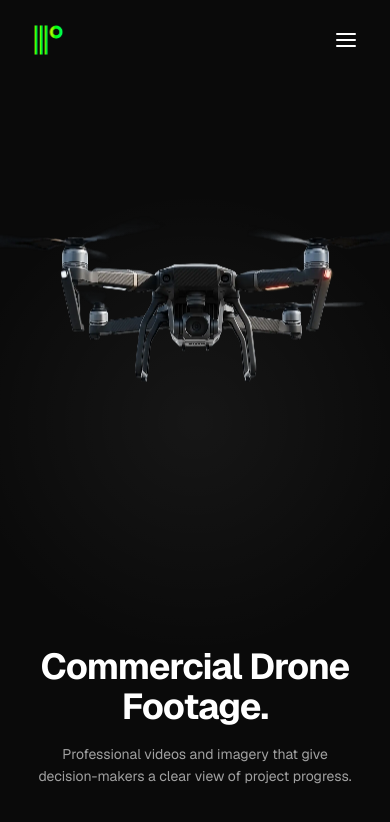
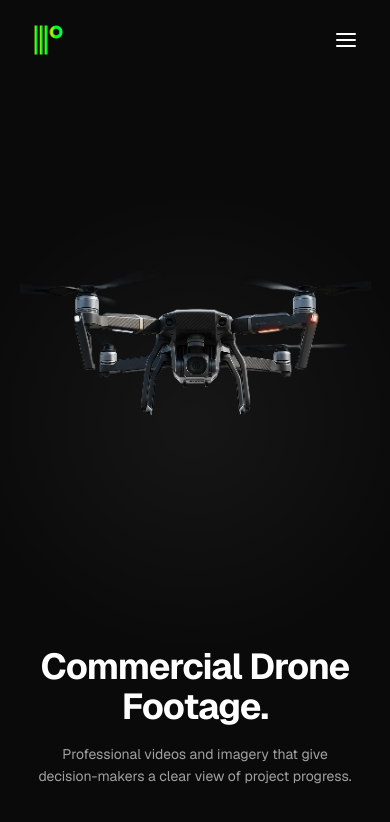
Before and after one commit to kasimhusain429/drone, a Next.js app: page / in a window 390 px wide. Shown: the top 822 px of the page. Built offline with nearby package versions, Linux system fonts and the light colour scheme.

Commit message:
feat: create home page with GSAP scroll-triggered animations and section components

```diff
--- a/app/page.tsx
+++ b/app/page.tsx
@@ -203,7 +203,7 @@ export default function Home() {
       });
 
       // 1. Initial State
-      gsap.set(canvasWrapperRef.current, { x: 0, y: '-15vh', scale: 1.0, opacity: 1 });
+      gsap.set(canvasWrapperRef.current, { x: 0, y: '-10vh', scale: 0.9, opacity: 1 });
 
       gsap.to(heroRef.current, {
         scrollTrigger: { trigger: heroRef.current, start: "center top", end: "bottom top", scrub: 1 },
@@ -213,7 +213,7 @@ export default function Home() {
       // Card 1
       const st1 = { trigger: card1Ref.current, start: "top bottom", end: "center center", scrub: 1 };
       gsap.fromTo(canvasWrapperRef.current,
-        { x: 0, y: '-15vh', scale: 1.0, opacity: 1 },
+        { x: 0, y: '-10vh', scale: 0.9, opacity: 1 },
         { scrollTrigger: st1, x: 0, y: 0, scale: 1.0, opacity: 1, immediateRender: false }
       );
 
@@ -345,7 +345,7 @@ export default function Home() {
       </header>
 
       {/* 1. Hero */}
-      <section ref={heroRef} className="h-screen w-full relative z-10 flex flex-col justify-end md:justify-center items-center md:items-start pb-8 md:pb-0 px-8 md:px-24">
+      <section ref={heroRef} className="h-screen w-full relative z-[60] flex flex-col justify-end md:justify-center items-center md:items-start pb-8 md:pb-0 px-8 md:px-24">
         <div className="max-w-[400px] text-center md:text-left mx-auto md:mx-0">
           <h1 className="text-4xl md:text-6xl font-bold leading-[1.1] mb-4 md:mb-6 tracking-tight">
             Commercial<br className="hidden md:block"/> Drone Footage.
```
